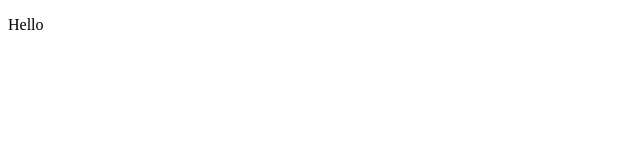
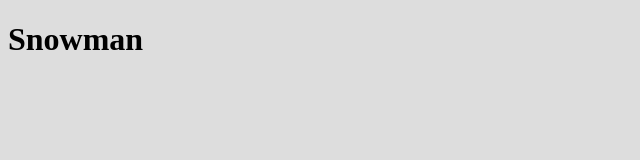
Before and after one commit to portsoc/snowman, a plain HTML site: page index.html in a window 1280 px wide. Shown: the whole page, without its empty margins (0-640 px from the left). Drawn offline with Linux system fonts and the light colour scheme.

Commit message:
Changed the heading, added a wintry theme

```diff
--- a/index.html
+++ b/index.html
@@ -2,5 +2,6 @@
 <meta charset="UTF-8">
 <meta name="viewport" content="width=device-width, initial-scale=1.0">
 <title>Snowman</title>
+<link rel="stylesheet" href="style.css">
 
-<p>Hello</p>
+<h1>Snowman</h1>
--- /dev/null
+++ b/style.css
@@ -0,0 +1,3 @@
+body {
+  background: #DDD;
+}
```
